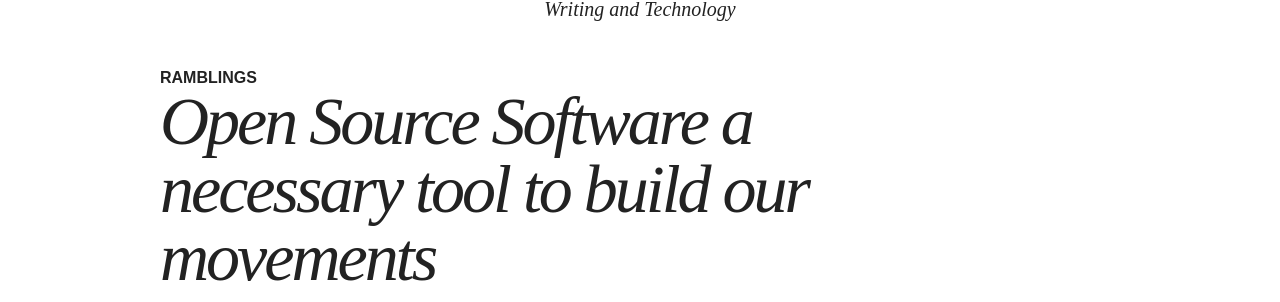
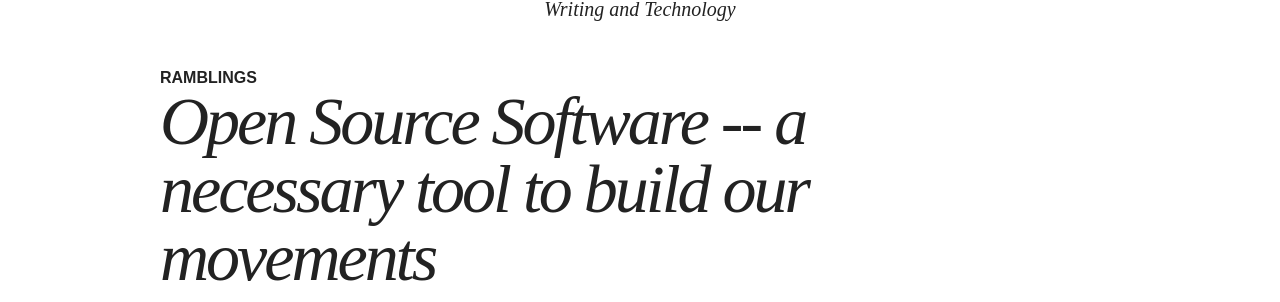
Before and after one commit to citizenspress/citizenspress.github.io, a Jekyll site: the page built from _posts/2016-07-25-Open-Source-Movement.md, in a window 1280 px wide and 900 px high. Shown: the part 374-676 px from the top of the window. Built offline with Jekyll 4.4.1, drawn with Linux system fonts in a browser that asks for light colours; nearby versions of some CDN libraries; comment, search, counter and statistics services are not loaded.

```diff
--- a/_posts/2016-07-25-Open-Source-Movement.md
+++ b/_posts/2016-07-25-Open-Source-Movement.md
@@ -1,6 +1,6 @@
 ---
 layout: post
-title: Open Source Software a necessary tool to build our movements
+title: Open Source Software -- a necessary tool to build our movements
 description: "Open Source Software"
 modified: 2016-07-25
 category: articles
```
